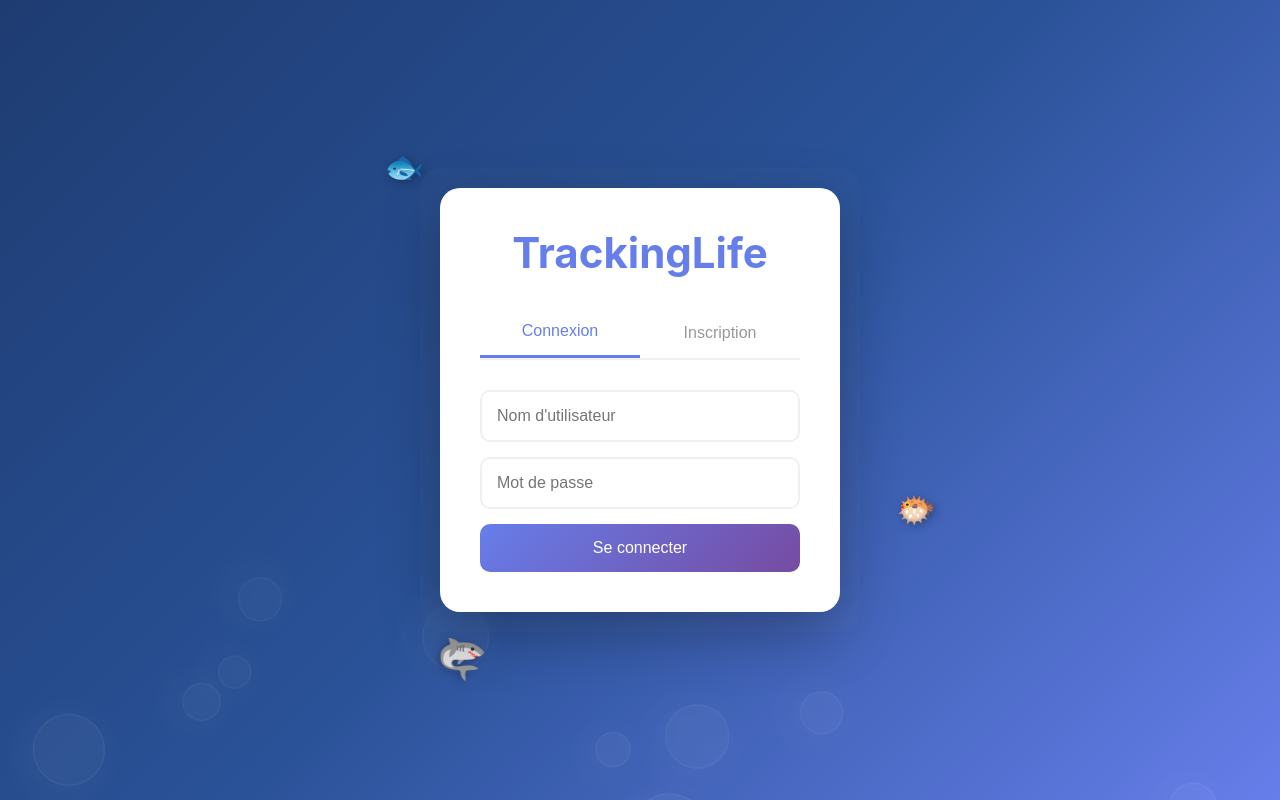
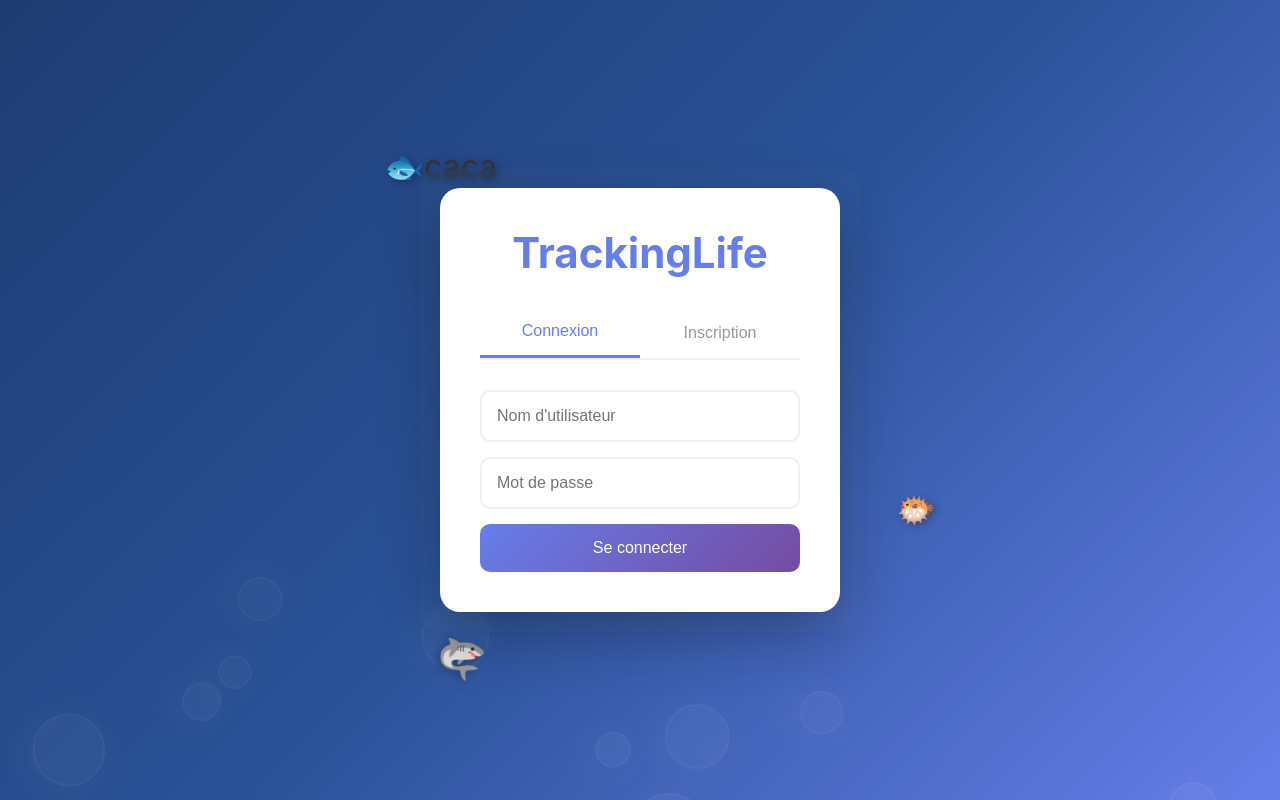
Before and after one commit to GoodHedi/trackinglife, a website: page public/index.html in a window 1280 px wide. Drawn offline with Linux system fonts and the light colour scheme.

Commit message:
jai ajouter caca

```diff
--- a/public/index.html
+++ b/public/index.html
@@ -10,7 +10,7 @@
     <div class="background-animations">
         <div class="bubbles-container"></div>
         <div class="fish-container">
-            <div class="fish fish-1">🐟</div>
+            <div class="fish fish-1">🐟caca</div>
             <div class="fish fish-2">🐠</div>
             <div class="fish fish-3">🐡</div>
             <div class="fish fish-4">🦈</div>
```
